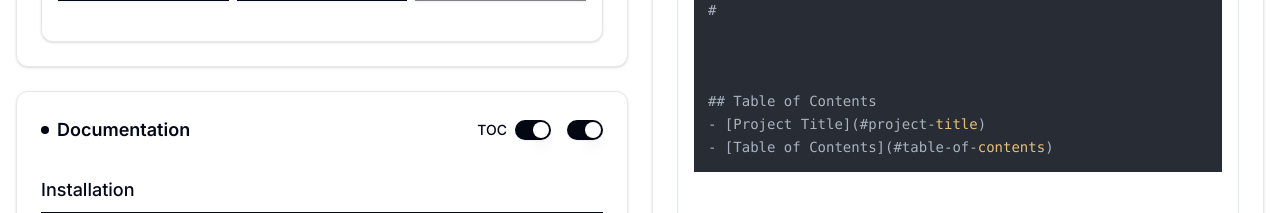
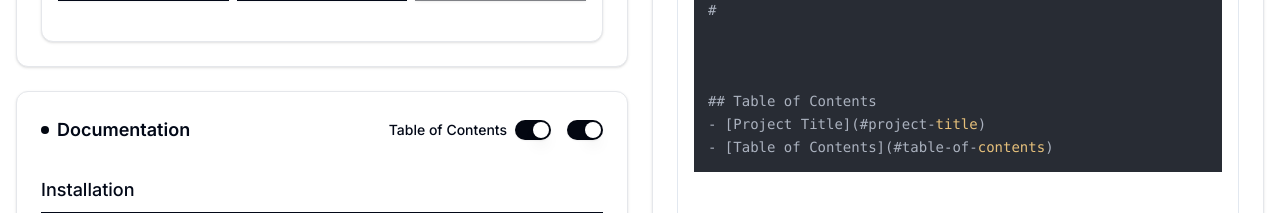
Before and after one commit to korybantes/github-pro-readme-generator, a Next.js app: page / in a window 1280 px wide. Shown: the part 880-1093 px from the top of the page. Built offline with nearby package versions, Linux system fonts and the light colour scheme.

Commit message:
table of contents switch edited

```diff
--- a/src/app/editor-section.tsx
+++ b/src/app/editor-section.tsx
@@ -232,7 +232,7 @@ export function EditorSection({ ...props }: EditorSectionProps) {
             </h3>
             <div className="flex items-center gap-4">
               <div className="flex items-center gap-2">
-                <Label>TOC</Label>
+                <Label>Table of Contents</Label>
                 <Switch
                   checked={props.tocEnabled}
                   onCheckedChange={props.setTocEnabled}
```
